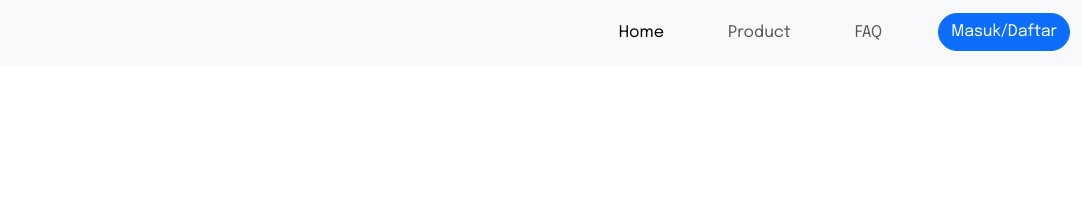
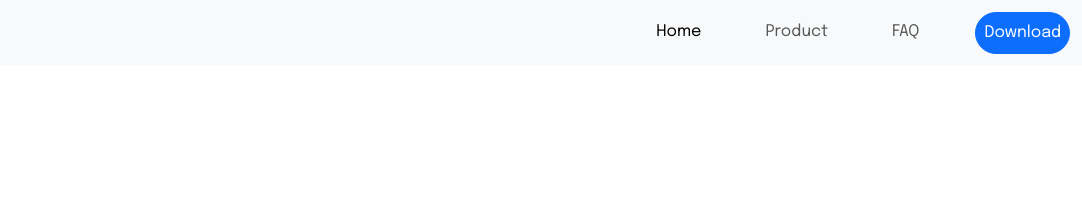
Before and after one commit to riswan-mursidin/ideta.id, a plain HTML site: page index.html in a window 1280 px wide. Shown: the top 222 px of the page, 198-1280 px from the left. Drawn offline with nearby package versions, Linux system fonts and the light colour scheme.

```diff
--- a/index.html
+++ b/index.html
@@ -54,9 +54,13 @@
               <a class="nav-link" href="#faq">FAQ</a>
             </li>
             <li class="nav-item">
-              <button class="btn btn-primary" type="submit">
-                Masuk/Daftar
-              </button>
+              <a
+                href="https://bio.site/idetrans"
+                class="btn btn-primary p-2"
+                type="submit"
+              >
+                Download
+              </a>
             </li>
           </ul>
         </div>
```
Also changed, not shown: 1 other file.
